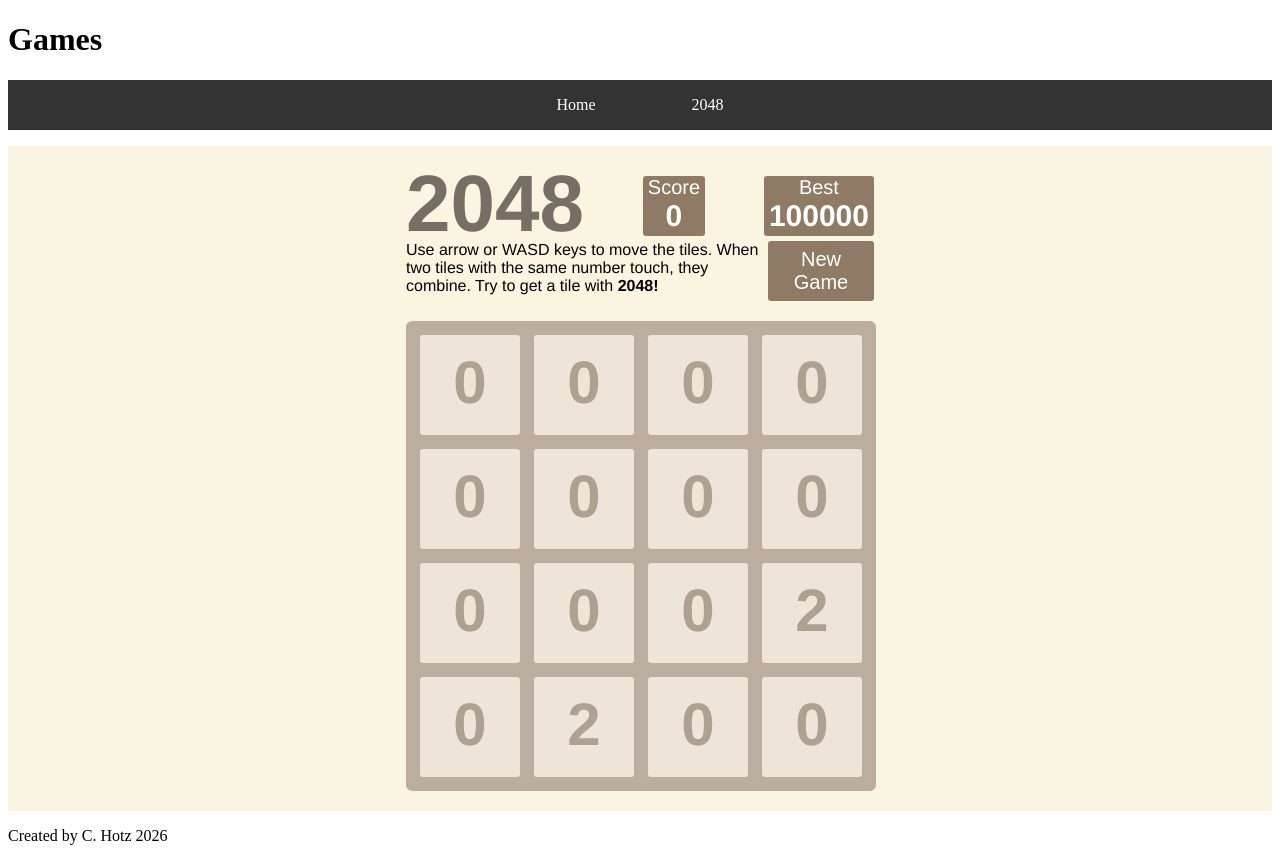
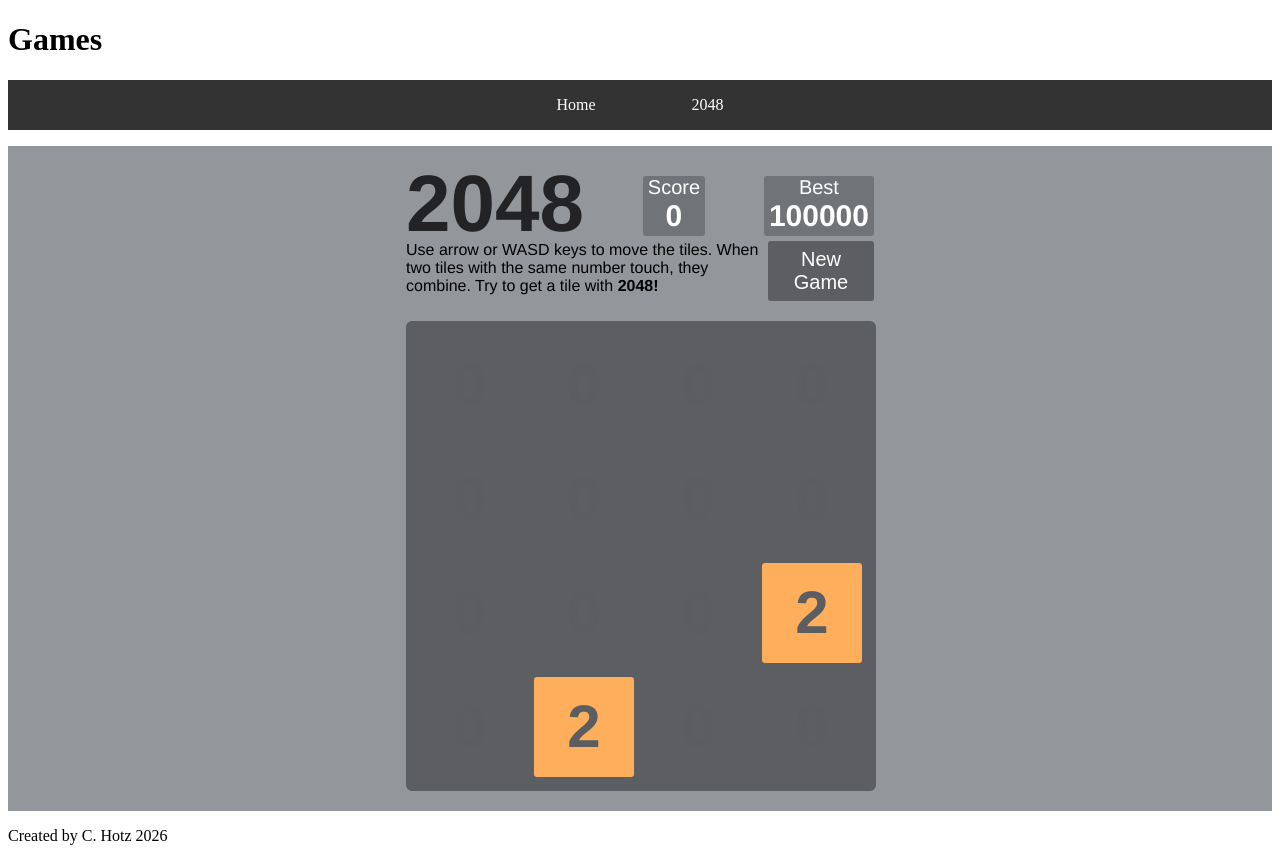
Before and after one commit to carleyhotz/CS50-Final-Project, a Flask app: page /2048 in a window 1280 px wide. Run offline with Flask 3, Linux system fonts and the light colour scheme.

Commit message:
added tile colors and font size, changed color palette of other parts of game to match

```diff
--- a/static/2048.css
+++ b/static/2048.css
@@ -1,18 +1,20 @@
 :root {
     /* 2048 tile colors */
-    --orange: #FC9A49;
+    --grid: #5C5E61;
+    --orange: #FFAE5B;
     --yellow: #FFE873;
-    --ltgreen: #61FAAD;
-    --dkgreen: #4CC84C;
-    --ltblue: #1AC1F0;
+    --ltgreen: #2DFA7E;
+    --dkgreen: #23D997;
+    --ltblue: #15B0EA;
     --dkblue: #0982D9;
+    --indigo: #984BF5;
     --purple: #CD36FF;
 
     /* to use colors, var(--color name)*/
 }
 
 main {
-    background-color: #faf5e1;
+    background-color: #93969A;
     display: flex;
     justify-content: center;
     font-family: "Clear Sans", "Helvetica Neue", Arial, sans-serif;
@@ -21,7 +23,7 @@ main {
 h2 {
     font-size: 80px;
     line-height: 0.7;
-    color: #776e65;
+    color: #232325;
     margin: 0;
 }
 
@@ -55,7 +57,7 @@ h3, p {
     /*width: 70px;*/ /* change to be responsive to numbers inside*/
     height: 60px;
     border-radius: 3px;
-    background-color: #8f7a66;
+    background-color: #707377;
     color: white;
 
 }
@@ -75,7 +77,7 @@ h3, p {
     height: 60px;
     border: none;
     border-radius: 3px;
-    background-color: #8f7a66;
+    background-color: #5c5e61;
     color: white;
 }
 
@@ -87,7 +89,7 @@ h3, p {
     margin-right: 5px;
     border: none;
     border-radius: 3px;
-    background-color: #8f7a66;
+    background-color: #5c5e61;
     color: white;
     display: none;
 }
@@ -97,8 +99,8 @@ h3, p {
     flex-wrap: wrap;
     width: 456px;
     height: 456px;
-    background-color: #bbada0;
-    border: 7px solid #bbada0;
+    background-color: #5C5E61;
+    border: 7px solid #5C5E61;
     border-radius: 6px;
     margin-top: 20px;
     margin-bottom: 20px;
@@ -109,12 +111,16 @@ h3, p {
     height: 100px;
     margin: 7px;
     border-radius: 3px;
-    background-color: #eee4da;
-    color: #afa192;
+    background-color: #ABADB0;
+    color: #5B5D60;
     font-weight: bold;
     text-align: center;
     font-size: 60px;
-    line-height: 1.6;
+    /* Remove or override line-height if needed */
+    /* line-height: 1.6; */
+    display: flex;
+    align-items: center;
+    justify-content: center;
 }
 
 
--- a/static/2048.js
+++ b/static/2048.js
@@ -24,6 +24,7 @@ document.addEventListener('DOMContentLoaded', () => {
         //generate first 2 tiles
         generate();
         generate();
+        addColors();
     }
     createBoard();
 
@@ -62,6 +63,8 @@ document.addEventListener('DOMContentLoaded', () => {
 
         // generates a new tile (2 or 4, 2 has a 70% probability) at that index
         tiles[randomTile].innerHTML = weightedRandom(2, 4, 0.7);
+
+        addColors(); // add colors after generating new tile
     }
 
     /* -- helper functions for board manipulation -- */
@@ -75,12 +78,63 @@ document.addEventListener('DOMContentLoaded', () => {
         for (let i = 0; i < board.length; i++) {
             tiles[i].innerHTML = board[i]; // takes an array of integers and updates the tile values on the board
         }
+        addColors(); // add colors after updating tile values
     }
 
     // compare two arrays (used to check if board changed after a move)
     function arraysEqual(a, b) {
         // compares size of arrays & checks values and their order
         return a.length === b.length && a.every((value, index) => value === b[index]);
+    }
+
+    /* -- helper functions for tile colors -- */
+    // add colors to tiles based on their values
+    function addColors() {
+        // map tile values to CSS variable names
+        const colorMap = {
+            0: '--grid',
+            2: '--orange',
+            4: '--yellow',
+            8: '--ltgreen',
+            16: '--dkgreen',
+            32: '--ltblue',
+            64: '--dkblue',
+            128: '--indigo',
+            256: '--purple',
+            512: '--indigo',
+            1024: '--purple',
+            2048: '--dkblue',
+            // add more as needed, e.g., 256: '--another-color'
+        };
+
+        // loop through tiles and set background color based on value
+        tiles.forEach(tile => {
+            const value = parseInt(tile.innerHTML);
+            // get the computed styles of the root element to access CSS variables
+            const rootStyles = getComputedStyle(document.documentElement);
+            // looks up CSS variable name based on tile value
+            let colorVar = colorMap[value];
+
+            // if no mapping exists and value is >= 2048, use dkblue
+            if (!colorVar && value >= 2048) {
+                colorVar = '--dkblue';
+            }
+
+            // adjust font size based on tile value
+            if (value >= 1024) {
+                tile.style.fontSize = '35px';  // smaller for 4+ digits
+            } else if (value >= 128) {
+                tile.style.fontSize = '45px';  // medium for 3 digits
+            } else {
+                tile.style.fontSize = '60px';  // default for smaller numbers
+            }
+
+            if (colorVar) {
+                tile.style.backgroundColor = rootStyles.getPropertyValue(colorVar).trim();
+            } else {
+                tile.style.backgroundColor = '#DADBDC'; // default for empty or unmapped tiles
+            }
+        });
     }
 
 
```
